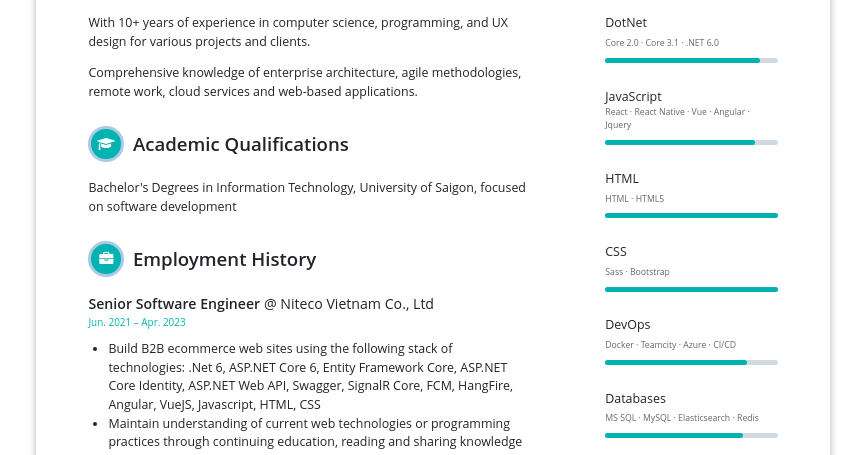
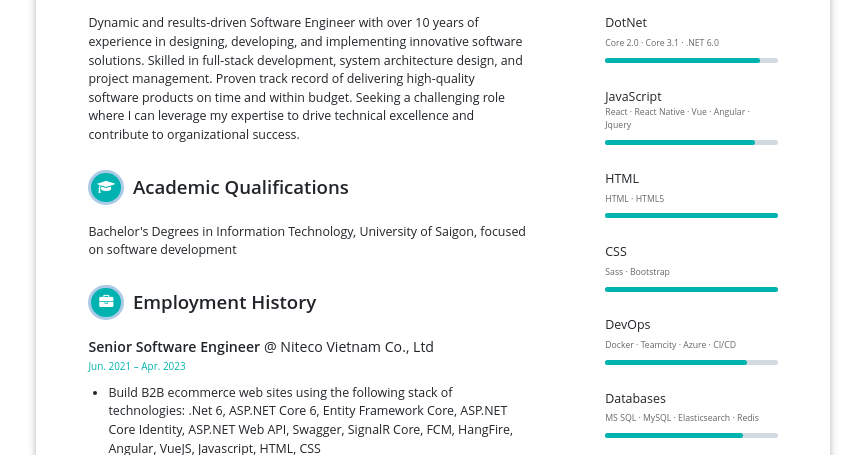
Before and after one commit to landaisgu/dainnl.github.io, a plain HTML site: page index.html in a window 1280 px wide. Shown: the part 303-758 px from the top of the page, without its empty margins (207-1072 px from the left). Drawn offline with nearby package versions, Linux system fonts and the light colour scheme; a web font is replaced by a local one.

Commit message:
Update index.html
Update professional summary

```diff
--- a/index.html
+++ b/index.html
@@ -42,12 +42,7 @@
                 <div class="other">
                   <div class="other-info">
                     <p>
-                     With 10+ years of experience in computer science, programming, and UX design for various projects and clients.
-                    </p>
-                    <p>
-                      Comprehensive knowledge of enterprise architecture,
-                      agile methodologies, remote work, cloud services and
-                      web-based applications.
+                    Dynamic and results-driven Software Engineer with over 10 years of experience in designing, developing, and implementing innovative software solutions. Skilled in full-stack development, system architecture design, and project management. Proven track record of delivering high-quality software products on time and within budget. Seeking a challenging role where I can leverage my expertise to drive technical excellence and contribute to organizational success.
                     </p>
                   </div>
                 </div>
```
